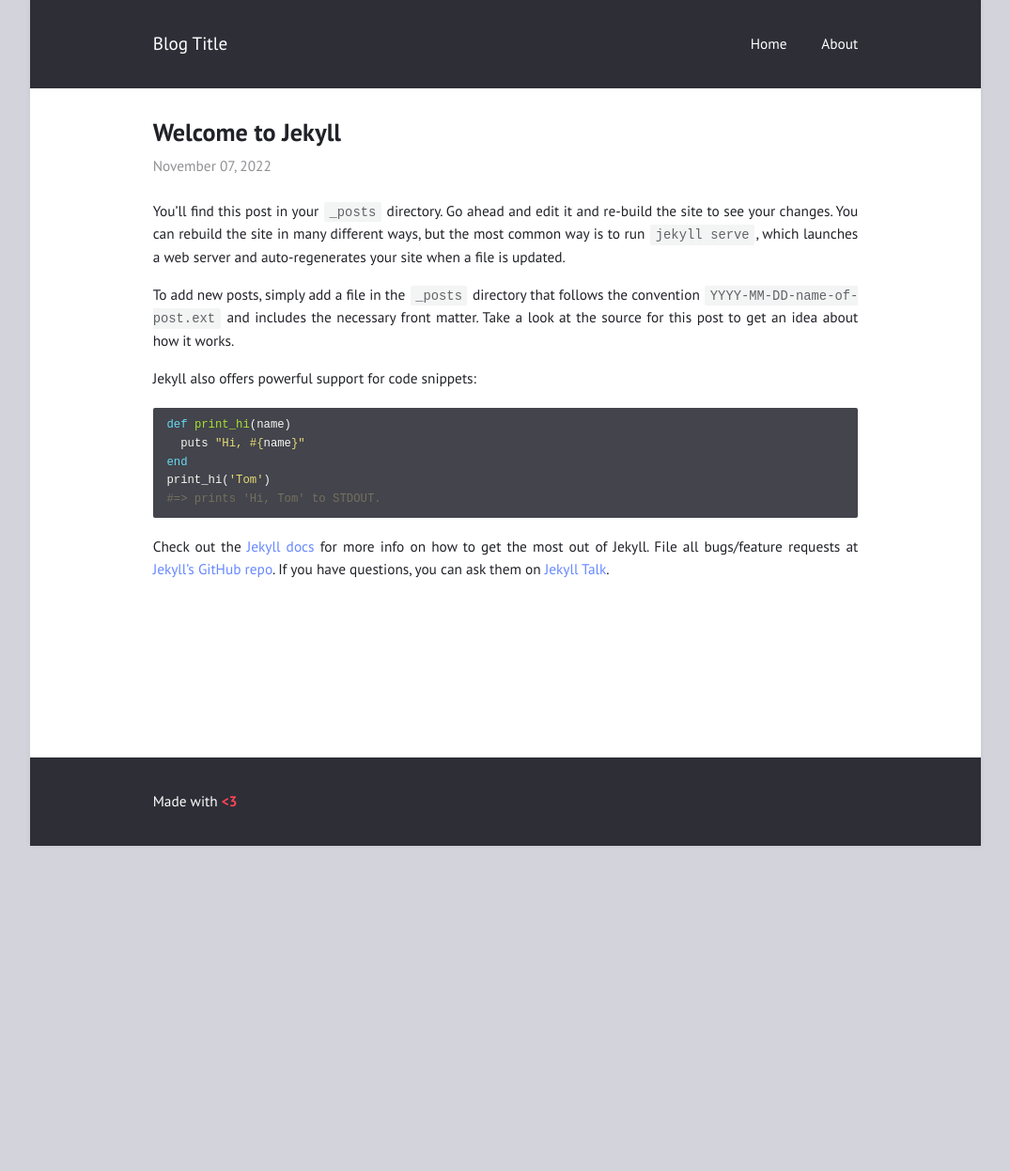
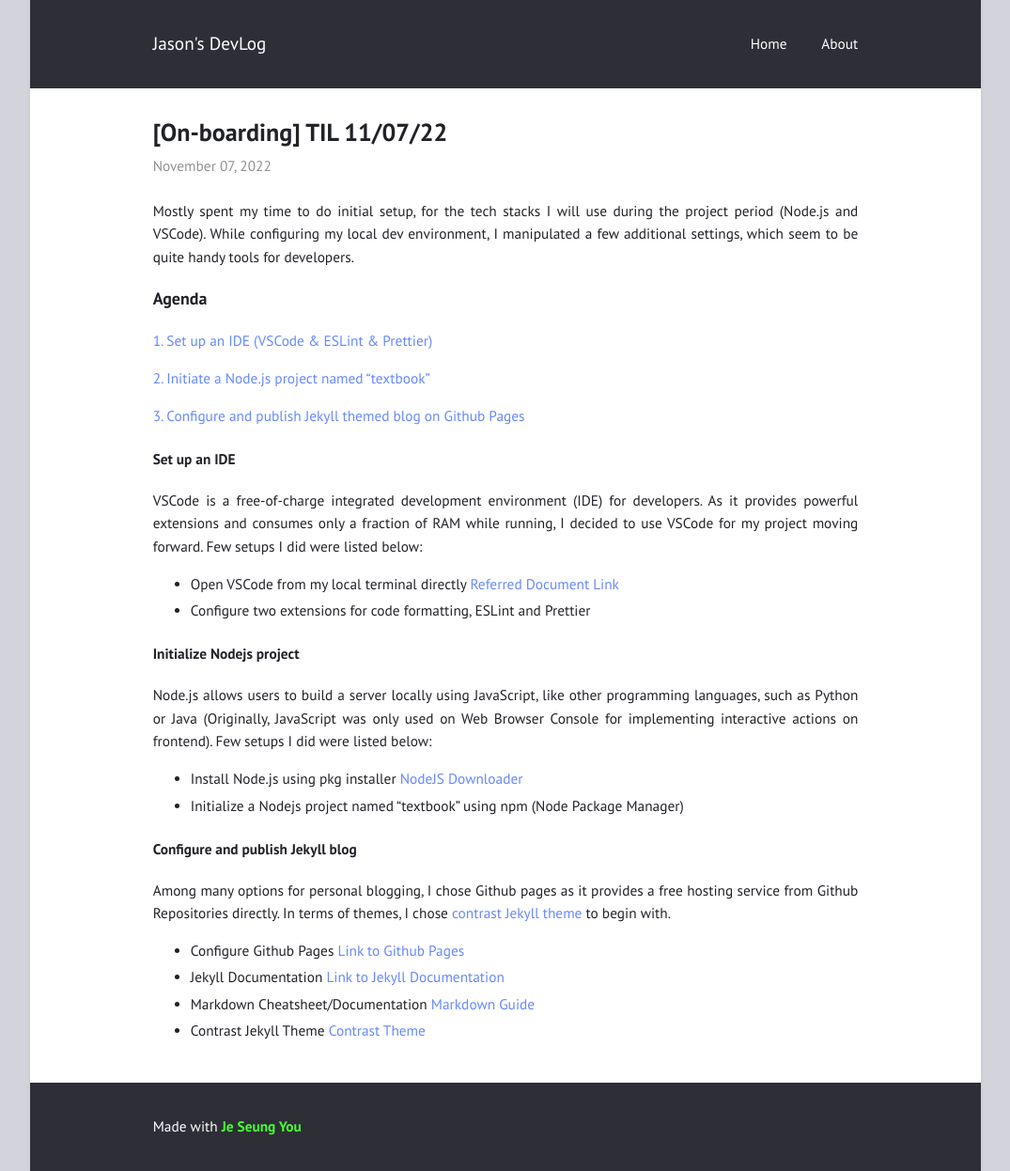
Before and after one commit to crystalyst/crystalyst.github.io, a Jekyll site: the page built from _posts/2022-11-07-test.md, in a window 1280 px wide. Shown: the whole page at 94% size, without its empty margins (102-1177 px from the left). Built offline with Jekyll 4.4.1, drawn with Linux system fonts in a browser that asks for light colours; before the commit the page ends 900 px from its top, so only the background shows below that.

Commit message:
First post - still in progress

```diff
--- a/_config.yml
+++ b/_config.yml
@@ -1,6 +1,6 @@
-title: "Blog Title"
-author: "Blog Author"
-description: "Made with <b style=\"color: #f45;\">&lt;3</b>"
+title: "Jason's DevLog"
+author: "Jason You"
+description: "Made with <b style=\"color: #46FF33;\">Je Seung You</b>"
 permalink: /:title/
 lang: "en"
 excerpt_separator: "\n\n\n"
--- a/_posts/2022-11-07-test.md
+++ b/_posts/2022-11-07-test.md
@@ -1,24 +1,41 @@
 ---
-title: "Welcome to Jekyll"
+title: "[On-boarding] TIL 11/07/22"
 layout: post
 ---
 
-You’ll find this post in your `_posts` directory. Go ahead and edit it and re-build the site to see your changes. You can rebuild the site in many different ways, but the most common way is to run `jekyll serve`, which launches a web server and auto-regenerates your site when a file is updated.
+Mostly spent my time to do initial setup, for the tech stacks I will use during the project period (Node.js and VSCode). While configuring my local dev environment, I manipulated a few additional settings, which seem to be quite handy tools for developers.
 
 
-To add new posts, simply add a file in the `_posts` directory that follows the convention `YYYY-MM-DD-name-of-post.ext` and includes the necessary front matter. Take a look at the source for this post to get an idea about how it works.
 
-Jekyll also offers powerful support for code snippets:
+### Agenda
+[1. Set up an IDE (VSCode & ESLint & Prettier)](#set-up-an-ide)
 
-{% highlight ruby %}
-def print_hi(name)
-  puts "Hi, #{name}"
-end
-print_hi('Tom')
-#=> prints 'Hi, Tom' to STDOUT.
-{% endhighlight %}
+[2. Initiate a Node.js project named "textbook"](#initialize-nodejs-project)
 
-Check out the [Jekyll docs][jekyll-docs] for more info on how to get the most out of Jekyll. File all bugs/feature requests at [Jekyll’s GitHub repo][jekyll-gh]. If you have questions, you can ask them on [Jekyll Talk][jekyll-talk].
+[3. Configure and publish Jekyll themed blog on Github Pages](#configure-and-publish-jekyll-blog)
+
+#### Set up an IDE
+
+VSCode is a free-of-charge integrated development environment (IDE) for developers. As it provides powerful extensions and consumes only a fraction of RAM while running, I decided to use VSCode for my project moving forward. Few setups I did were listed below:
+
+- Open VSCode from my local terminal directly [Referred Document Link](https://www.freecodecamp.org/news/how-to-open-visual-studio-code-from-your-terminal/)
+- Configure two extensions for code formatting, ESLint and Prettier
+
+#### Initialize Nodejs project
+
+Node.js allows users to build a server locally using JavaScript, like other programming languages, such as Python or Java (Originally, JavaScript was only used on Web Browser Console for implementing interactive actions on frontend). Few setups I did were listed below:
+
+- Install Node.js using pkg installer [NodeJS Downloader](https://nodejs.org/en/download/)
+- Initialize a Nodejs project named "textbook" using npm (Node Package Manager)
+
+#### Configure and publish Jekyll blog
+
+Among many options for personal blogging, I chose Github pages as it provides a free hosting service from Github Repositories directly. In terms of themes, I chose [contrast Jekyll theme](https://github.com/niklasbuschmann/contrast) to begin with.
+
+- Configure Github Pages [Link to Github Pages](https://pages.github.com/)
+- Jekyll Documentation [Link to Jekyll Documentation](https://idratherbewriting.com/documentation-theme-jekyll/index.html)
+- Markdown Cheatsheet/Documentation [Markdown Guide](https://www.markdownguide.org/cheat-sheet/)
+- Contrast Jekyll Theme [Contrast Theme](https://github.com/niklasbuschmann/contrast)
 
 [jekyll-docs]: http://jekyllrb.com/docs/home
 [jekyll-gh]:   https://github.com/jekyll/jekyll
```
Also changed, not shown: _posts/2017-01-01-advanced-examples.md (deleted, +0 -63 lines), _posts/2017-02-01-markdown-examples.md (deleted, +0 -85 lines), _posts/2017-03-01-welcome-to-jekyll.md (deleted, +0 -25 lines), _posts/2022-11-08-post2.md (added, +6 -0 lines).
